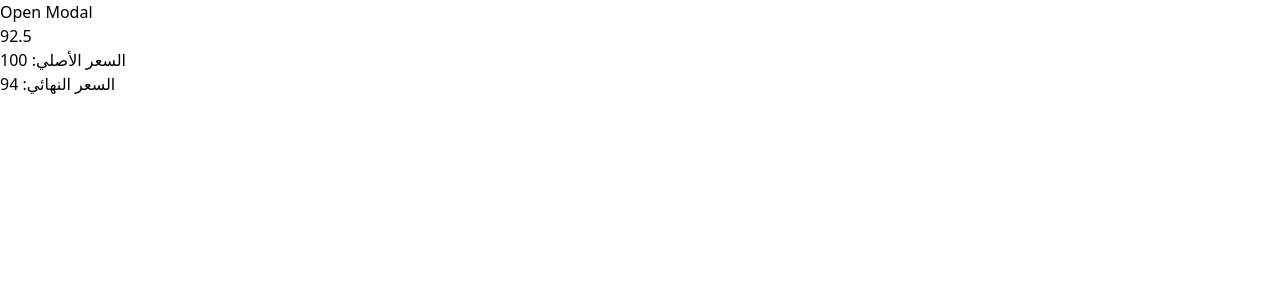
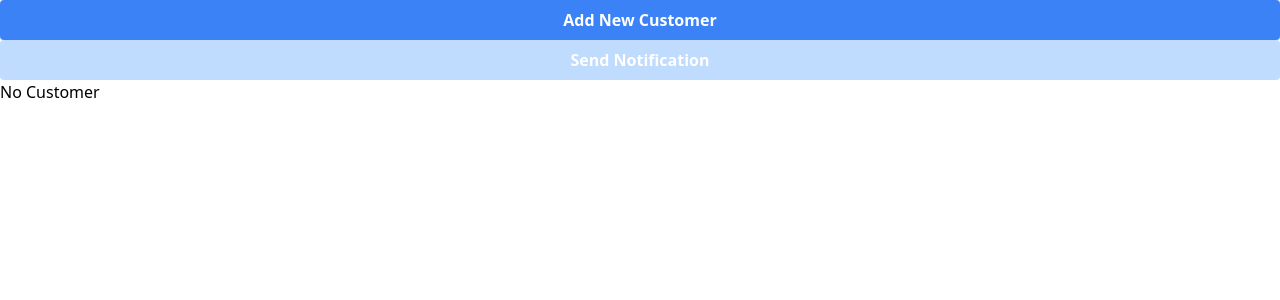
Before and after one commit to Mohamed22221/code-healper, a React (Create React App) app: page / in a window 1280 px wide. Shown: the top 300 px of the page. Built offline with nearby package versions, Linux system fonts and the light colour scheme.

Commit message:
observe pattern

```diff
--- a/src/App.js
+++ b/src/App.js
@@ -1,20 +1,11 @@
 import "./App.css";
-import ChainClass from "./pattern/chainResponsibility/ChainClass";
 
-import ChainZustand from "./pattern/chainResponsibility/ChainZustand";
-import Modal from "./pattern/modal";
-import { ShowExampleList } from "./pattern/showList";
-
+import ShowObserver from "./pattern/observe/showObserver";
 function App() {
   return (
     <div>
-      <Modal position={"top"}>
-        {" "}
-        <ShowExampleList />
 
-      </Modal>
-      <ChainZustand />
-      <ChainClass />
+    <ShowObserver />
     </div>
   );
 }
--- /dev/null
+++ b/src/pattern/observe/observClass.ts
@@ -0,0 +1,42 @@
+interface Observer {
+  update(subject: Subject): void;
+}
+
+interface Subject {
+  addObserver(observer: Observer): void;
+  removeObserver(observer: Observer): void;
+  notifyObservers(): void;
+}
+
+
+export class Product implements Subject {
+    public observers : string[]= [];
+  public Notify: string[] = [];
+
+  addObserver(observer: any): any {
+    this.observers.push(observer);
+    return this.observers;
+  }
+
+  removeObserver(observer: any): void {
+    const removeIndex = this.observers.findIndex((obs) => observer === obs);
+    if (removeIndex !== -1) {
+      this.observers.splice(removeIndex, 1);
+    }
+  }
+
+  update(observer: any): void {
+    this.Notify.push(`${observer}, the product you want is back in stock.`);
+  }
+  notifyObservers(): void {
+    this.observers.forEach((observer) => {
+      this.update(observer);
+    });
+  }
+
+  get getObservers(): string[] {
+    return this.observers;
+  }
+
+
+}
--- /dev/null
+++ b/src/pattern/observe/showObserver.tsx
@@ -0,0 +1,68 @@
+import React from "react";
+import { Product } from "./observClass";
+var nameList = [
+  "Time",
+  "Past",
+  "Future",
+  "Dev",
+  "Fly",
+  "Flying",
+  "Soar",
+  "Soaring",
+  "Power",
+  "Falling",
+  "Fall",
+  "Jump",
+  "Cliff",
+  "Mountain",
+  "Rend",
+  "Red",
+  "Blue",
+  "Green",
+  "Yellow",
+  "Gold",
+  "Demon",
+  "Demonic",
+  "Panda",
+  "Cat",
+];
+const ShowObserver = () => {
+  const product = new Product();
+  const [customers, setCustomers] = React.useState<string[]>([]);
+
+  return (
+    <div className="flex flex-col">
+      <button
+        className="bg-blue-500 hover:bg-blue-700 text-white font-bold py-2 px-4 rounded"
+        onClick={() => {
+          const newName = nameList[Math.floor(Math.random() * nameList.length)];
+          product.addObserver(newName.toString());
+
+          console.log(product.getObservers.map((item) => item));
+        }}
+      >
+        Add New Customer
+      </button>
+      <button
+        className="bg-blue-200 hover:bg-blue-700 text-white font-bold py-2 px-4 rounded"
+        onClick={() => {
+          product.notifyObservers();
+
+        }}
+      >
+        Send Notification{" "}
+      </button>
+      <div className="flex flex-col">
+        {customers.length > 0 ?customers.map((item) => {
+          return  <h2>{item}</h2>
+        }) : "No Customer"}
+
+      </div>
+      <div>
+        <h2>{product.Notify.map((item) => item)}</h2>
+      </div>
+    </div>
+  );
+};
+
+export default ShowObserver;
--- a/tsconfig.json
+++ b/tsconfig.json
@@ -1,7 +1,5 @@
 {
   "compilerOptions": {
-    "jsx": "react",
-    "jsx": "react",
     "jsx": "react",
     /* Visit https://aka.ms/tsconfig to read more about this file */
 
```
